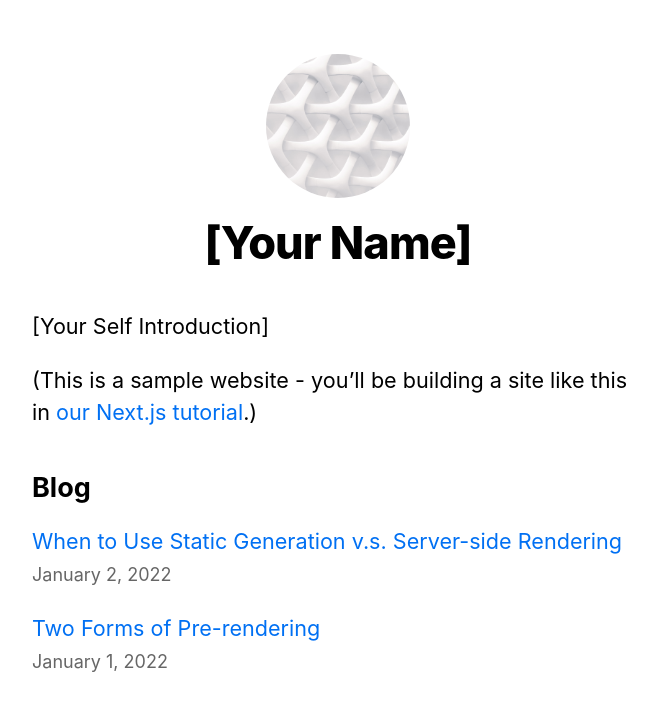
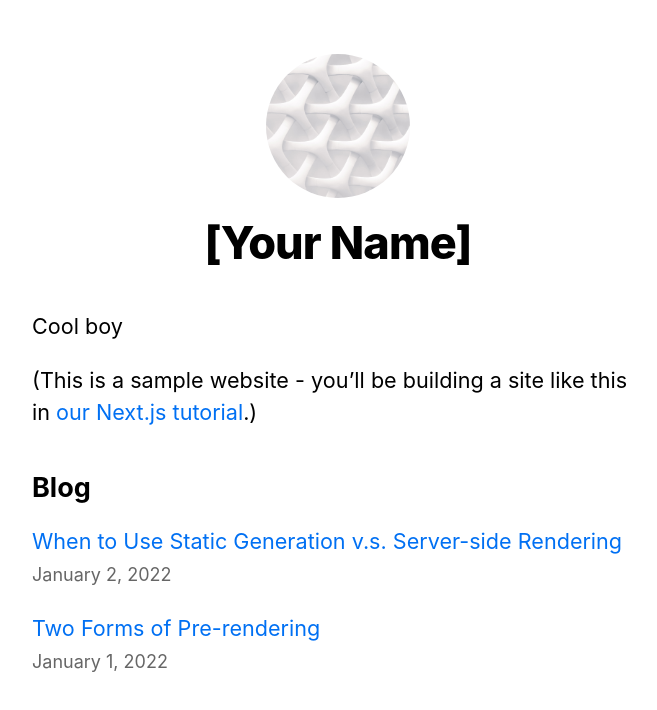
Before and after one commit to 12mativ/nextjs_blog, a Next.js app: page / in a window 1280 px wide. Shown: the top 710 px of the page, without its empty margins (302-959 px from the left). Built offline with nearby package versions, Linux system fonts and the light colour scheme.

Commit message:
added a description to index`

```diff
--- a/pages/index.js
+++ b/pages/index.js
@@ -12,7 +12,7 @@ export default function Home({ allPostsData }) {
         <title>{siteTitle}</title>
       </Head>
       <section className={utilStyles.headingMd}>
-        <p>[Your Self Introduction]</p>
+        <p>Cool boy</p>
         <p>
           (This is a sample website - you’ll be building a site like this in{' '}
           <a href="https://nextjs.org/learn">our Next.js tutorial</a>.)
```
